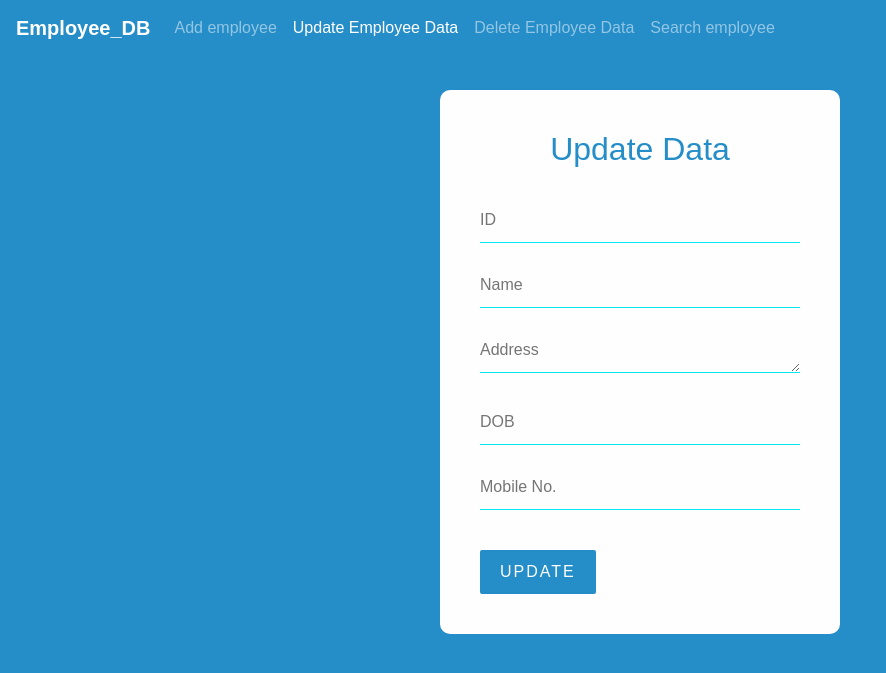
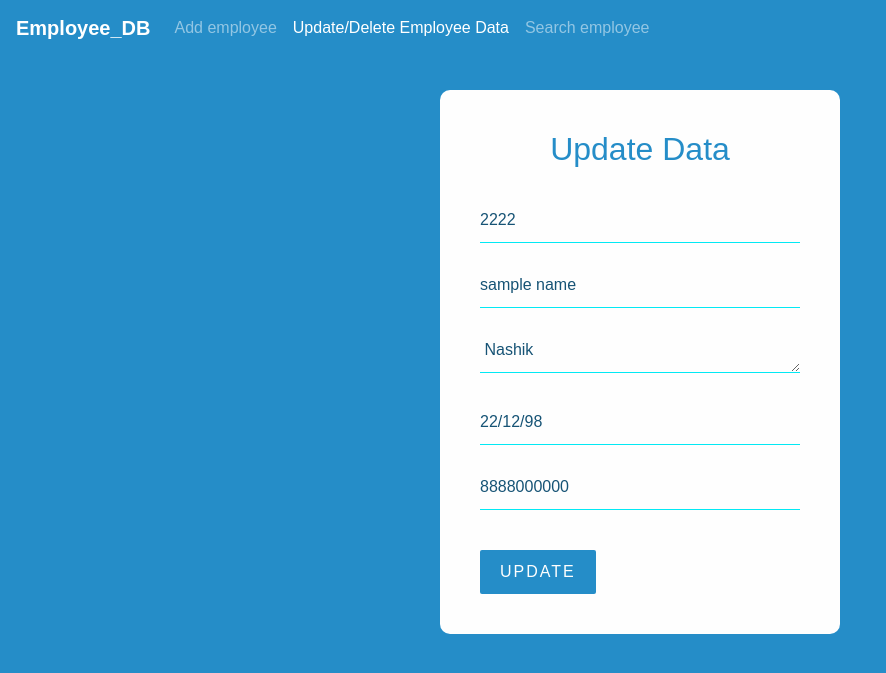
Before and after one commit to pmpardeshi/employeeDB_flask, a Flask app: template templates/update.html in a window 1280 px wide. Shown: the top 673 px of the page, without its empty margins (0-886 px from the left). Run offline with Flask 2, Linux system fonts and the light colour scheme; the template is opened without the code that fills it, so the values that code supplies are empty; some libraries are stand-ins or nearby versions.

Commit message:
changed update page

```diff
--- a/templates/update.html
+++ b/templates/update.html
@@ -16,8 +16,7 @@
     <div class="collapse navbar-collapse" id="navbarNavAltMarkup">
       <div class="navbar-nav">
         <a class="nav-item nav-link " href="add.html">Add employee</a>
-        <a class="nav-item nav-link active" href="#">Update Employee Data</a>
-        <a class="nav-item nav-link" href="delete.html">Delete Employee Data</a>
+        <a class="nav-item nav-link active" href="#">Update/Delete Employee Data</a>
         <a class="nav-item nav-link " href="search.html">Search employee</a>
       </div>
     </div>
@@ -25,22 +24,22 @@
 
   <div class="form-box">
     <h2>Update Data</h2>
-    <form method='POST', action="/add">
+    <form method='POST', action="">
       <div class="user-box">
-        <input type="number" name="empid" required="" placeholder="ID" disabled>
+        <input type="number" name="empid" required="" placeholder="ID" value='2222' disabled>
       </div>
       <div class="user-box">
-        <input type="text" name="name" required="" placeholder="Name" >
+        <input type="text" name="name" required="" placeholder="Name" value='sample name'>
       </div>
       <div class="user-box">
-        <textarea placeholder="Address" rows="1" name = "address"></textarea>
+        <textarea placeholder="Address" rows="1" name = "address" > Nashik </textarea>
       </div>
       <div class="user-box">
-        <input placeholder="DOB" type="text" onfocus="(this.type='date')" id="date" name = "dob" />
+        <input placeholder="DOB" type="text" onfocus="(this.type='date')" id="date" name = "dob" value='22/12/98'>
 
       </div>
       <div class="user-box">
-        <input type="number" name="mobile" required="" placeholder="Mobile No." >
+        <input type="number" name="mobile" required="" placeholder="Mobile No." value='8888000000' >
       </div>
       <input type=submit class='button' value='update'>
     </form>
```
